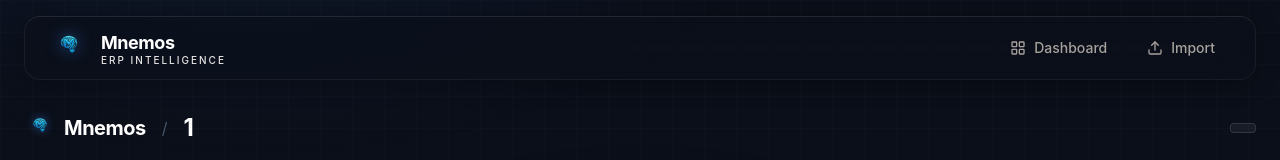
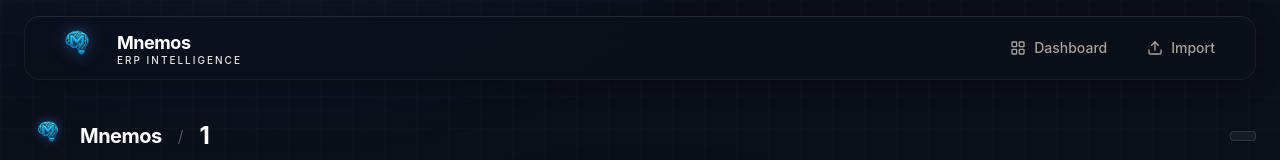
Before and after one commit to aj69op/mnemos, a Next.js app in the folder frontend/: page /customer/1 in a window 1280 px wide. Shown: the top 160 px of the page. Built offline with nearby package versions, Linux system fonts and the light colour scheme; no server answers.

Commit message:
style: increase logo size in header

```diff
--- a/frontend/src/app/customer/[id]/page.tsx
+++ b/frontend/src/app/customer/[id]/page.tsx
@@ -84,8 +84,8 @@ export default function CustomerProfile() {
         <div className="flex items-center justify-between mb-8">
           <div className="flex items-center gap-4">
             <Link href="/" className="flex items-center gap-2 group">
-              <div className="w-8 h-8 flex items-center justify-center drop-shadow-[0_0_5px_rgba(59,130,246,0.5)] group-hover:drop-shadow-[0_0_10px_rgba(59,130,246,0.8)] transition-all duration-300">
-                <img src="/logo_transparent.png" alt="Mnemos Logo" className="w-8 h-8 object-contain" />
+              <div className="w-12 h-12 flex items-center justify-center drop-shadow-[0_0_5px_rgba(59,130,246,0.5)] group-hover:drop-shadow-[0_0_10px_rgba(59,130,246,0.8)] transition-all duration-300">
+                <img src="/logo_transparent.png" alt="Mnemos Logo" className="w-12 h-12 object-contain" />
               </div>
               <span className="text-xl font-bold tracking-tight text-white group-hover:text-electric-400 transition-colors">Mnemos</span>
             </Link>
--- a/frontend/src/app/layout.tsx
+++ b/frontend/src/app/layout.tsx
@@ -13,8 +13,8 @@ function NavBar() {
     <div className="fixed top-0 left-0 right-0 z-50 px-6 py-4 pointer-events-none">
       <nav className="max-w-7xl mx-auto h-16 glass-panel pointer-events-auto flex items-center justify-between px-6 rounded-2xl">
         <Link href="/" className="flex items-center gap-3 group">
-          <div className="w-10 h-10 flex items-center justify-center drop-shadow-[0_0_8px_rgba(59,130,246,0.5)] group-hover:drop-shadow-[0_0_15px_rgba(59,130,246,0.8)] transition-all duration-300">
-            <Image src="/logo_transparent.png" alt="Mnemos Logo" width={40} height={40} className="object-contain" />
+          <div className="w-14 h-14 flex items-center justify-center drop-shadow-[0_0_8px_rgba(59,130,246,0.5)] group-hover:drop-shadow-[0_0_15px_rgba(59,130,246,0.8)] transition-all duration-300">
+            <Image src="/logo_transparent.png" alt="Mnemos Logo" width={56} height={56} className="object-contain" />
           </div>
           <div>
             <span className="text-lg font-bold tracking-tight text-white">
```
